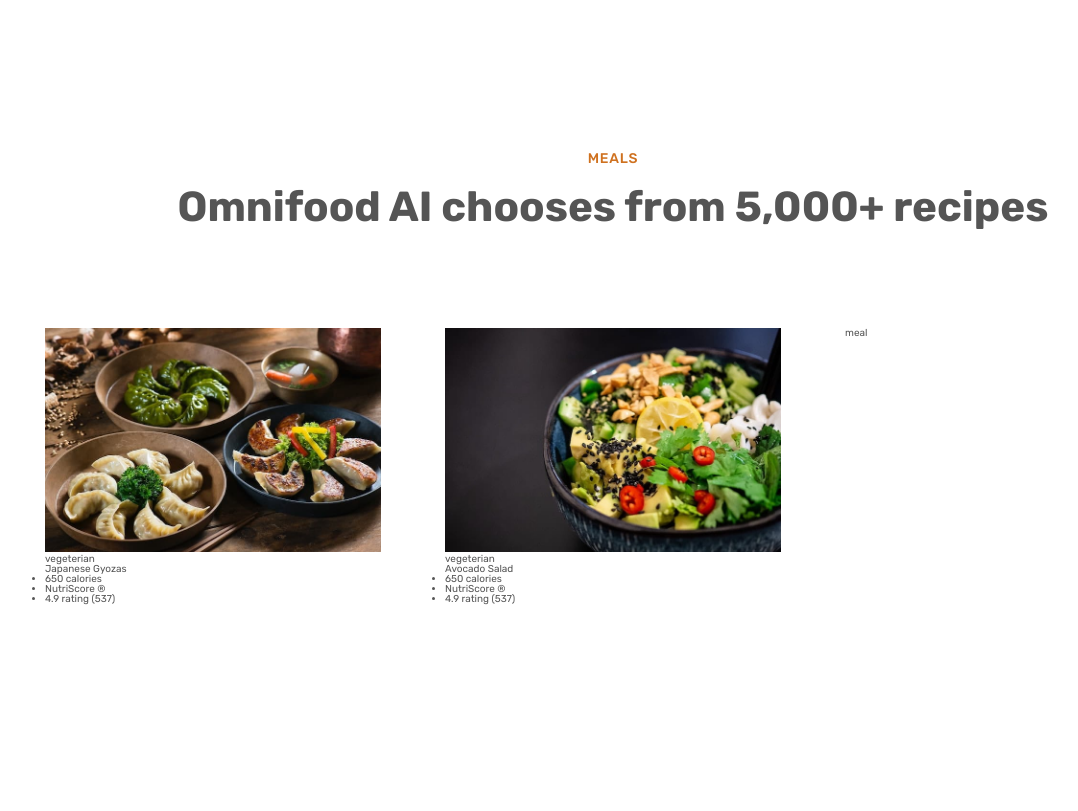
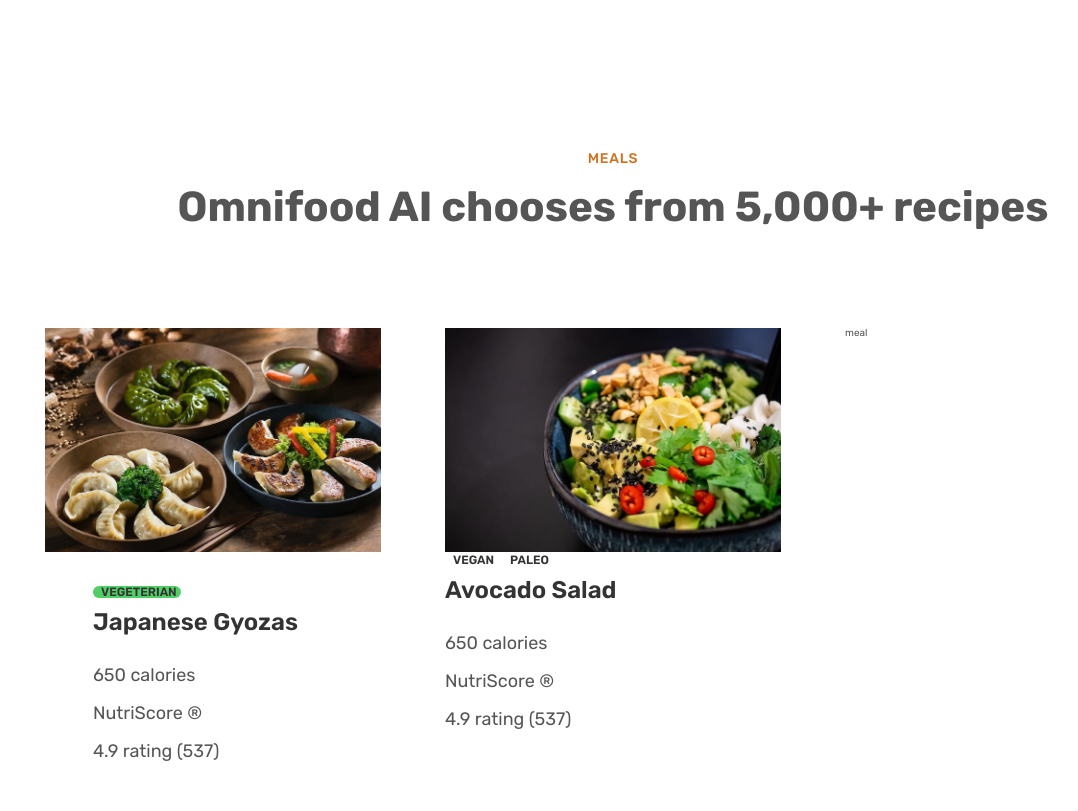
Before and after one commit to Sakib-Dev1/foodie, a plain HTML site: page index.html in a window 1280 px wide. Shown: the part 2398-3209 px from the top of the page, without its empty margins (27-1105 px from the left). Before the commit the page ends 3098 px from the top, so only its background shows below. Drawn offline with Linux system fonts and the light colour scheme.

Commit message:
how it works as featured in section complete

```diff
--- a/css/styles.css
+++ b/css/styles.css
@@ -184,4 +184,40 @@
   width: 100%;
 }
 .meal--title {
+  font-size: 2.4rem;
+  color: #333;
+  font-weight: 600;
+  margin-bottom: 3.2rem;
 }
+.meal--attributes {
+  list-style: none;
+  display: flex;
+  flex-direction: column;
+  gap: 2rem;
+}
+.meal--attribute {
+  font-size: 1.8rem;
+  display: flex;
+  align-items: center;
+  gap: 1.6rem;
+}
+.meal--tag {
+  display: flex;
+  margin-bottom: 1.2rem;
+  gap: 0.4rem;
+}
+.tag {
+  font-size: 1.2rem;
+  font-weight: 600;
+  color: #333;
+  text-transform: uppercase;
+  display: inline-block;
+  padding: 0 0.4rem 0 0.8rem;
+  border-radius: 100px;
+}
+.tag--vegeterian {
+  background-color: #51cf66;
+}
+.meal--content {
+  padding: 3.2rem 4.8rem 4.8rem 4.8rem;
+}
--- a/index.html
+++ b/index.html
@@ -154,7 +154,10 @@
               alt="Japanese Gyozas"
               class="meal--img"
             />
-            <span class="tag">vegeterian</span>
+            <div class="meal--content">
+              <div class="meal--tag">
+                <span class="tag tag--vegeterian">vegeterian</span>
+              </div>
               <p class="meal--title">Japanese Gyozas</p>
               <ul class="meal--attributes">
                 <li class="meal--attribute">650 calories</li>
@@ -162,13 +165,17 @@
                 <li class="meal--attribute">4.9 rating (537)</li>
               </ul>
             </div>
+          </div>
           <div class="meal">
             <img
               src="img/meals/meal-2.jpg"
               alt="Japanese Gyozas"
               class="meal--img"
             />
-            <span class="tag">vegeterian</span>
+            <div class="meal--tag">
+              <span class="tag tag--vegan"> Vegan</span>
+              <span class="tag tag--paleo">Paleo</span>
+            </div>
             <p class="meal--title">Avocado Salad</p>
             <ul class="meal--attributes">
               <li class="meal--attribute">650 calories</li>
```
Lines whose indentation alone changed are shown as unchanged.
